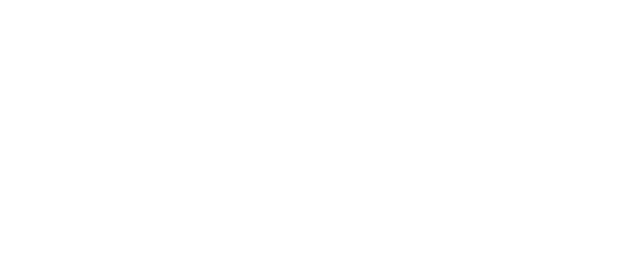
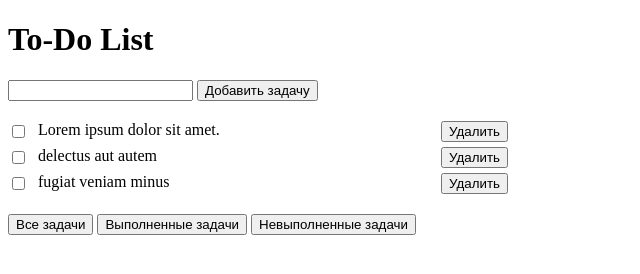
Before and after one commit to xinqich/todo-list, a website: page index.html in a window 1280 px wide. Shown: the whole page, without its empty margins (0-640 px from the left). Drawn offline with Linux system fonts and the light colour scheme.

Commit message:
Create basic HTML structure

```diff
--- a/index.html
+++ b/index.html
@@ -6,8 +6,56 @@
           content="width=device-width, user-scalable=no, initial-scale=1.0, maximum-scale=1.0, minimum-scale=1.0">
     <meta http-equiv="X-UA-Compatible" content="ie=edge">
     <title>To-Do List</title>
+    <link rel="stylesheet" href="./src/styles.css">
 </head>
 <body>
-
+<div class="container">
+    <h1 class="title">To-Do List</h1>
+    <div class="todo-container ">
+        <div class="add-task">
+            <form action="" class="task-form" id="taskForm">
+                <input type="text" name="task-title" id="taskTitle" class="task-title">
+                <button type="submit" class="submit-task main-btn">Добавить задачу</button>
+            </form>
+        </div>
+        <div class="task-list ">
+            <div class="task">
+                <div class="left-side">
+                    <input type="checkbox" name="task-completed">
+                    <div class="task-title">Lorem ipsum dolor sit amet.</div>
+                </div>
+                <div class="right-side">
+                    <span class="notification"></span>
+                    <button class="main-btn delete-btn">Удалить</button>
+                </div>
+            </div>
+            <div class="task">
+                <div class="left-side">
+                    <input type="checkbox" name="task-completed">
+                    <div class="task-title">delectus aut autem</div>
+                </div>
+                <div class="right-side">
+                    <span class="notification"></span>
+                    <button class="main-btn delete-btn">Удалить</button>
+                </div>
+            </div>
+            <div class="task">
+                <div class="left-side">
+                    <input type="checkbox" name="task-completed">
+                    <div class="task-title">fugiat veniam minus</div>
+                </div>
+                <div class="right-side">
+                    <span class="notification"></span>
+                    <button class="main-btn delete-btn">Удалить</button>
+                </div>
+            </div>
+        </div>
+        <div class="sort-tasks ">
+            <button class="sort-btn main-btn" id="allTasks">Все задачи</button>
+            <button class="sort-btn main-btn" id="completedTasks">Выполненные задачи</button>
+            <button class="sort-btn main-btn" id="notSoCompletedTasks">Невыполненные задачи</button>
+        </div>
+    </div>
+</div>
 </body>
 </html>
--- a/src/styles.css
+++ b/src/styles.css
@@ -0,0 +1,35 @@
+.container {
+    width: 100%;
+    max-width: 1000px;
+}
+
+.container .todo-container .task-form {
+    margin-bottom: 20px;
+}
+
+.container .todo-container .task-list {
+    display: flex;
+    flex-direction: column;
+    gap: 5px;
+    margin-bottom: 20px;
+    max-width: 500px;
+    width: 100%;
+}
+
+.container .todo-container .task-list .task {
+    display: flex;
+    justify-content: space-between;
+
+}
+
+.container .todo-container .task-list .task .left-side {
+    display: flex;
+    max-width: fit-content;
+    gap: 10px;
+}
+
+.container .todo-container .task-list .task .right-side {
+    display: flex;
+    max-width: fit-content;
+    gap: 10px;
+}
```
